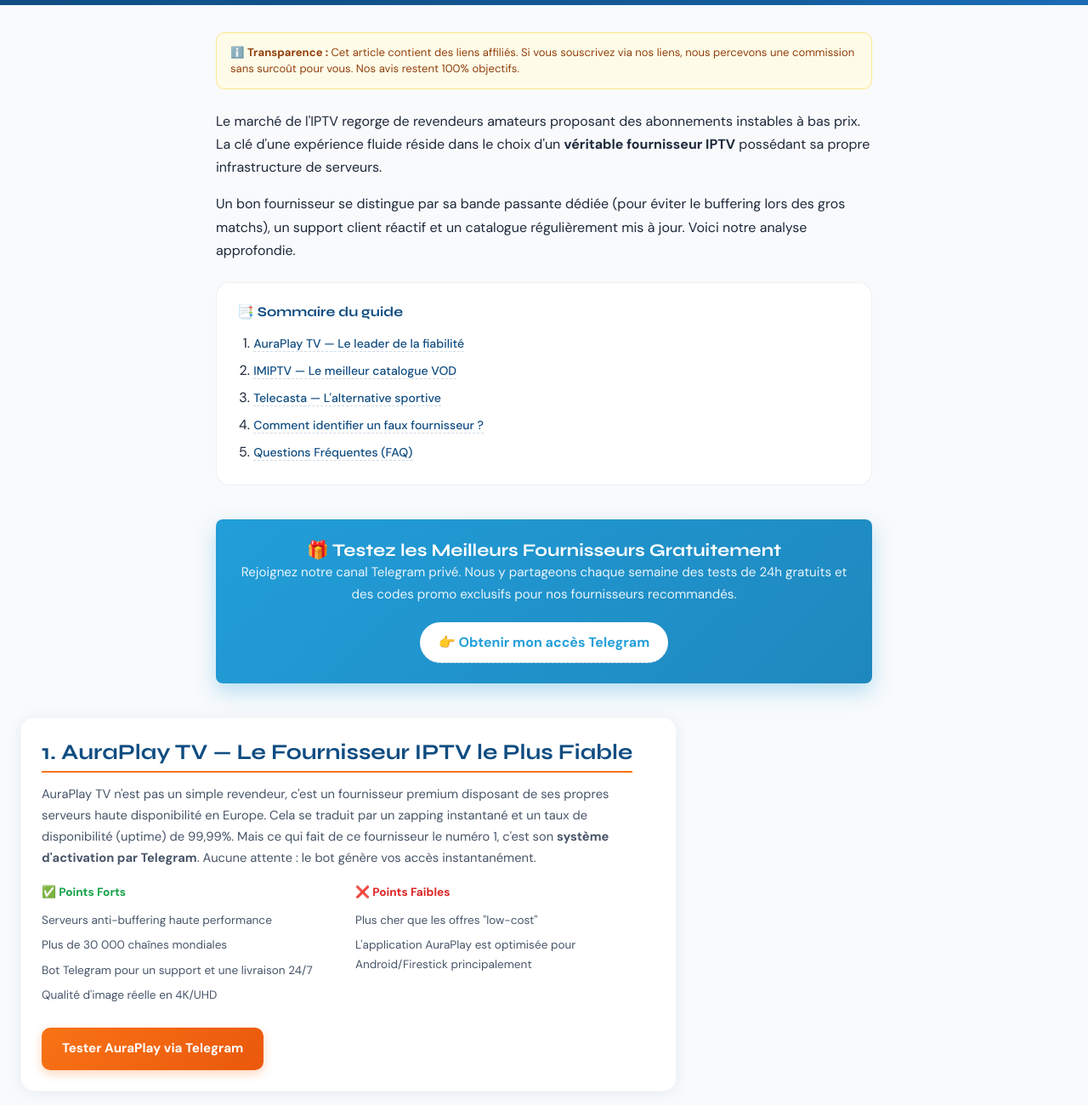
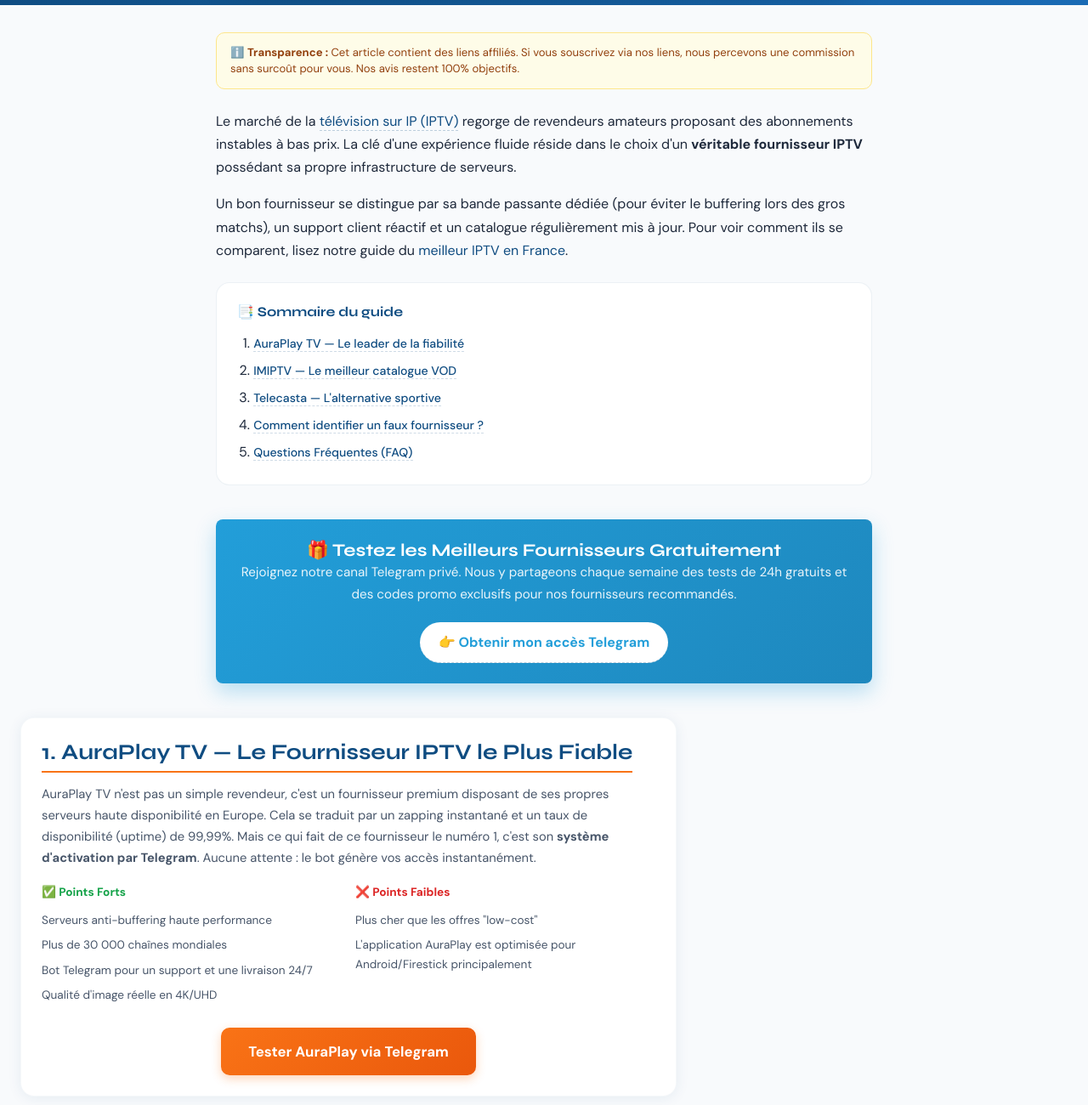
Before and after one commit to iptv-france-guide/meilleur-fournisseur-iptv-france, a plain HTML site: page index.html in a window 1280 px wide. Shown: the part 1040-2340 px from the top of the page at 85% size. Drawn offline with Linux system fonts and the light colour scheme.

Commit message:
SEO: Added contextual links and centered CTA buttons

```diff
--- a/index.html
+++ b/index.html
@@ -103,7 +103,7 @@
 .pros-cons .label{font-weight:700;font-size:.85rem;display:block;margin-bottom:.4rem}
 .pros-cons ul{list-style:none;padding:0}.pros-cons li{font-size:.85rem;padding:.2rem 0;color:#475569}
 .stat-box{background:#eff6ff;border-left:4px solid var(--blue);padding:.8rem 1rem;border-radius:0 var(--radius-sm) var(--radius-sm) 0;font-size:.85rem;margin:1rem 0;color:var(--blue)}
-.cta-btn{display:inline-block;background:linear-gradient(135deg,var(--orange),#ea580c);color:var(--white);padding:.75rem 1.5rem;border-radius:var(--radius-sm);font-weight:700;font-size:.95rem;margin-top:.5rem;transition:transform .2s,box-shadow .2s;box-shadow:0 4px 12px rgba(249,115,22,.3)}
+.cta-btn{display:block;width:fit-content;text-align:center;background:linear-gradient(135deg,var(--orange),#ea580c);color:var(--white);padding:.85rem 2rem;border-radius:var(--radius-sm);font-weight:700;font-size:1.05rem;margin:1.5rem auto 0;transition:transform .2s,box-shadow .2s;box-shadow:0 4px 12px rgba(249,115,22,.3)}
 .cta-btn:hover{transform:translateY(-2px);box-shadow:0 8px 20px rgba(249,115,22,.4);color:var(--white)}
 /* Guide */
 .guide-section{margin:2rem 0}
@@ -207,9 +207,9 @@
 <div class="container">
 <div class="disclosure">ℹ️ <strong>Transparence :</strong> Cet article contient des liens affiliés. Si vous souscrivez via nos liens, nous percevons une commission sans surcoût pour vous. Nos avis restent 100% objectifs.</div>
 
-<p>Le marché de l'IPTV regorge de revendeurs amateurs proposant des abonnements instables à bas prix. La clé d'une expérience fluide réside dans le choix d'un <strong>véritable fournisseur IPTV</strong> possédant sa propre infrastructure de serveurs.</p>
+<p>Le marché de la <a href="https://fr.wikipedia.org/wiki/T%C3%A9l%C3%A9vision_IP" target="_blank" rel="noopener">télévision sur IP (IPTV)</a> regorge de revendeurs amateurs proposant des abonnements instables à bas prix. La clé d'une expérience fluide réside dans le choix d'un <strong>véritable fournisseur IPTV</strong> possédant sa propre infrastructure de serveurs.</p>
 
-<p>Un bon fournisseur se distingue par sa bande passante dédiée (pour éviter le buffering lors des gros matchs), un support client réactif et un catalogue régulièrement mis à jour. Voici notre analyse approfondie.</p>
+<p>Un bon fournisseur se distingue par sa bande passante dédiée (pour éviter le buffering lors des gros matchs), un support client réactif et un catalogue régulièrement mis à jour. Pour voir comment ils se comparent, lisez notre guide du <a href="https://iptv-france-guide.github.io/meilleur-iptv-france/">meilleur IPTV en France</a>.</p>
 
 <div class="toc">
 <div class="toc-title">📑 Sommaire du guide</div>
```
